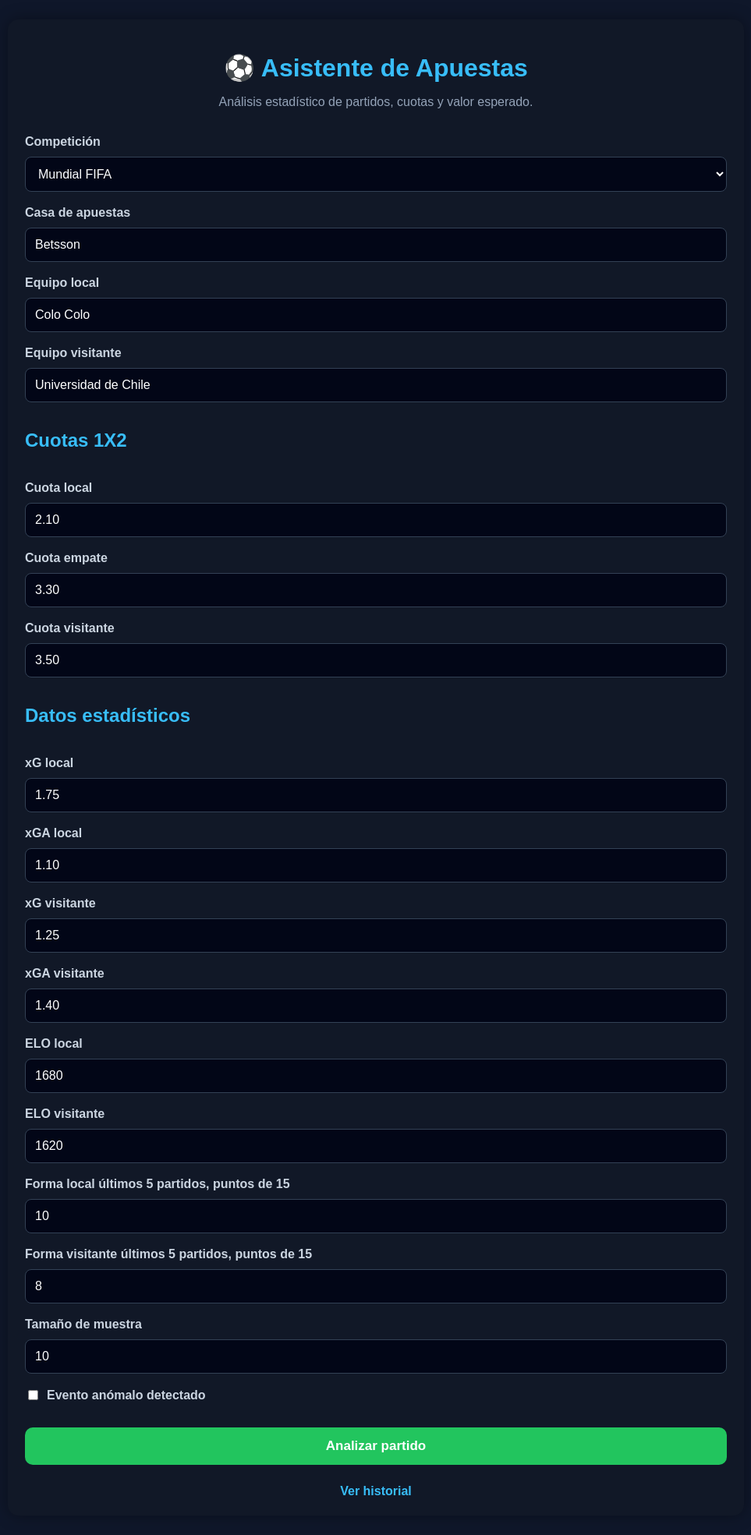
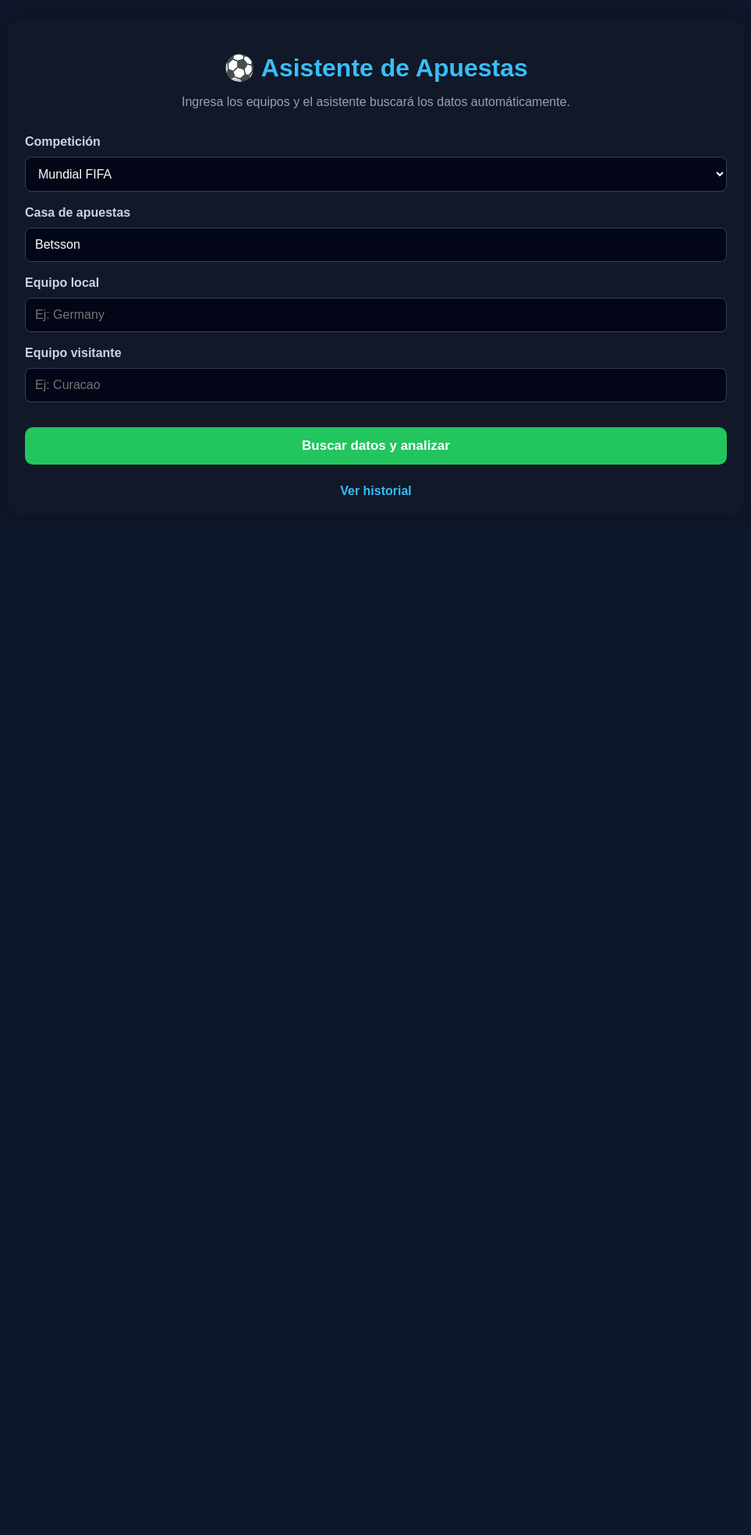
Before and after one commit to matiasnarvaez07-dotcom/asistente-apuestas, a Flask app: page / in a window 1280 px wide. Shown: the whole page at 78% size, without its empty margins (158-1121 px from the left). After the commit the page ends 635 px from the top, so only its background shows below. Run offline with Flask 3, Linux system fonts and the light colour scheme.

Commit message:
Update index.html

```diff
--- a/templates/index.html
+++ b/templates/index.html
@@ -10,18 +10,20 @@
 <div class="container">
 
     <h1>⚽ Asistente de Apuestas</h1>
-    <p class="subtitulo">Análisis estadístico de partidos, cuotas y valor esperado.</p>
+    <p class="subtitulo">Ingresa los equipos y el asistente buscará los datos automáticamente.</p>
+
+    {% if error %}
+    <div class="error">
+        {{ error }}
+    </div>
+    {% endif %}
 
     <form method="POST">
-
         <label>Competición</label>
         <select name="league">
             <option>Mundial FIFA</option>
             <option>Champions League</option>
-            <option>Europa League</option>
-            <option>Conference League</option>
             <option>Copa Libertadores</option>
-            <option>Copa Sudamericana</option>
             <option>Premier League</option>
             <option>LaLiga</option>
             <option>Serie A</option>
@@ -30,67 +32,20 @@
             <option>Brasileirao</option>
             <option>Liga Profesional Argentina</option>
             <option>Primera División Chile</option>
-            <option>Primera B Chile</option>
-            <option>Copa Chile</option>
             <option>MLS</option>
             <option>Otra competición</option>
         </select>
 
         <label>Casa de apuestas</label>
-        <input type="text" name="bookmaker" value="Betsson">
+        <input type="text" name="bookmaker" value="{{ form_data.bookmaker }}">
 
         <label>Equipo local</label>
-        <input type="text" name="home_team" value="Colo Colo">
+        <input type="text" name="home_team" placeholder="Ej: Germany" value="{{ form_data.home_team }}">
 
         <label>Equipo visitante</label>
-        <input type="text" name="away_team" value="Universidad de Chile">
+        <input type="text" name="away_team" placeholder="Ej: Curacao" value="{{ form_data.away_team }}">
 
-        <h2>Cuotas 1X2</h2>
-
-        <label>Cuota local</label>
-        <input type="number" step="0.01" name="cuota_home" value="2.10">
-
-        <label>Cuota empate</label>
-        <input type="number" step="0.01" name="cuota_draw" value="3.30">
-
-        <label>Cuota visitante</label>
-        <input type="number" step="0.01" name="cuota_away" value="3.50">
-
-        <h2>Datos estadísticos</h2>
-
-        <label>xG local</label>
-        <input type="number" step="0.01" name="xg_home" value="1.75">
-
-        <label>xGA local</label>
-        <input type="number" step="0.01" name="xga_home" value="1.10">
-
-        <label>xG visitante</label>
-        <input type="number" step="0.01" name="xg_away" value="1.25">
-
-        <label>xGA visitante</label>
-        <input type="number" step="0.01" name="xga_away" value="1.40">
-
-        <label>ELO local</label>
-        <input type="number" name="elo_home" value="1680">
-
-        <label>ELO visitante</label>
-        <input type="number" name="elo_away" value="1620">
-
-        <label>Forma local últimos 5 partidos, puntos de 15</label>
-        <input type="number" name="form_home" value="10">
-
-        <label>Forma visitante últimos 5 partidos, puntos de 15</label>
-        <input type="number" name="form_away" value="8">
-
-        <label>Tamaño de muestra</label>
-        <input type="number" name="sample_size" value="10">
-
-        <label class="check">
-            <input type="checkbox" name="anomaly">
-            Evento anómalo detectado
-        </label>
-
-        <button type="submit">Analizar partido</button>
+        <button type="submit">Buscar datos y analizar</button>
     </form>
 
     {% if result %}
```
